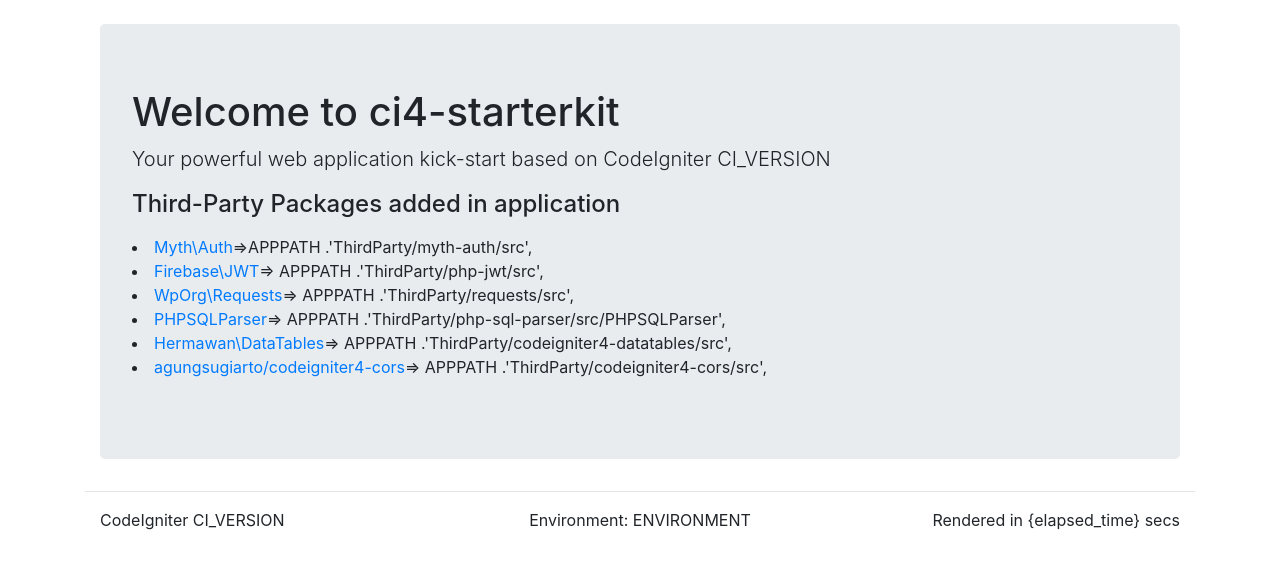
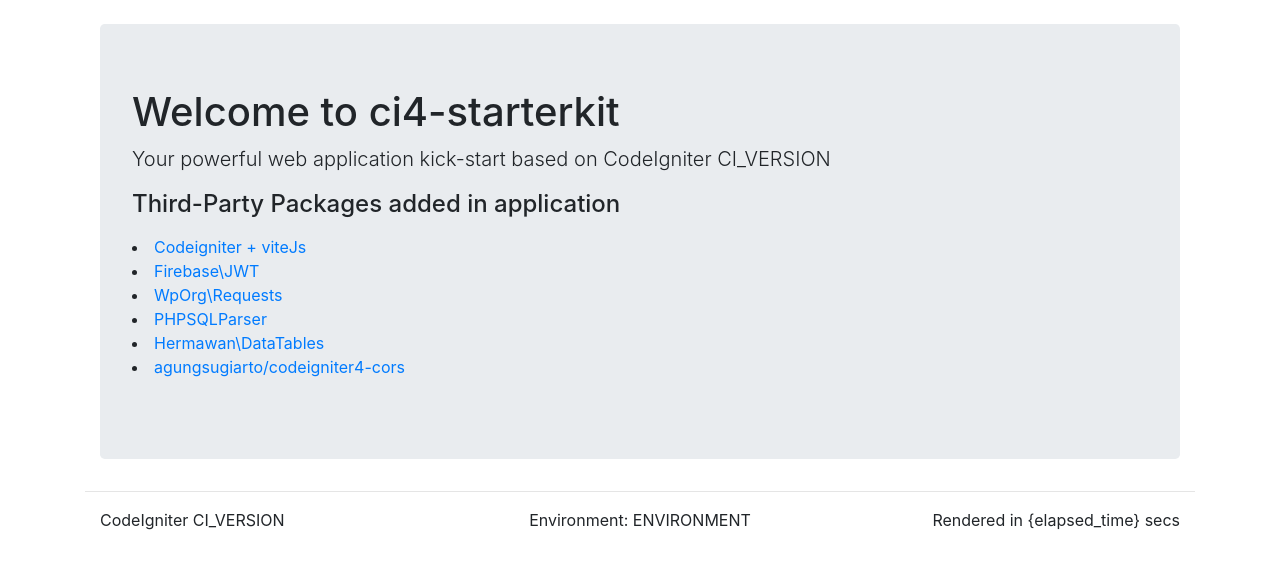
Before and after one commit to aayush-rajpara/ci4-starterkit, a CodeIgniter 4 app: template app/Views/welcome.php in a window 1280 px wide. Shown: the top 569 px of the page. Run offline with PHP 8.4 and a stand-in for CodeIgniter, Linux system fonts and the light colour scheme; the template is opened without the code that fills it, so the values that code supplies are empty; some libraries are stand-ins or nearby versions.

Commit message:
myth remove and other features added

```diff
--- a/app/Views/welcome.php
+++ b/app/Views/welcome.php
@@ -9,12 +9,12 @@
         <p class="lead">Your powerful web application kick-start based on CodeIgniter <?= \CodeIgniter\CodeIgniter::CI_VERSION ?></p>
         <h4>Third-Party Packages added in application</h4>
         <p>
-        <li> <a href='https://github.com/lonnieezell/myth-auth'>Myth\Auth</a>=>APPPATH .'ThirdParty/myth-auth/src',</li>
-        <li> <a href='https://github.com/firebase/php-jwt'>Firebase\JWT</a>=> APPPATH .'ThirdParty/php-jwt/src',</li>
-        <li><a href='https://github.com/WordPress/Requests'>WpOrg\Requests</a>=> APPPATH .'ThirdParty/requests/src',</li>
-        <li> <a href='https://github.com/greenlion/PHP-SQL-Parser'>PHPSQLParser</a>=> APPPATH .'ThirdParty/php-sql-parser/src/PHPSQLParser', </li>
-        <li> <a href='https://github.com/hermawanramadhan/CodeIgniter4-DataTables'>Hermawan\DataTables</a>=> APPPATH .'ThirdParty/codeigniter4-datatables/src',</li>
-        <li> <a href='https://github.com/agungsugiarto/codeigniter4-cors'>agungsugiarto/codeigniter4-cors</a>=> APPPATH .'ThirdParty/codeigniter4-cors/src',  </li>
+        <li> <a href='https://github.com/firtadokei/codeigniter-vitejs'>Codeigniter + viteJs</a></li>
+        <li> <a href='https://github.com/firebase/php-jwt'>Firebase\JWT</a></li>
+        <li><a href='https://github.com/WordPress/Requests'>WpOrg\Requests</a></li>
+        <li> <a href='https://github.com/greenlion/PHP-SQL-Parser'>PHPSQLParser</a></li>
+        <li> <a href='https://github.com/hermawanramadhan/CodeIgniter4-DataTables'>Hermawan\DataTables</a></li>
+        <li> <a href='https://github.com/agungsugiarto/codeigniter4-cors'>agungsugiarto/codeigniter4-cors</a></li>
     </p>
     </div>
 </div>
```
Also changed, not shown: composer.json (+8 -2 lines), 1 other file.
